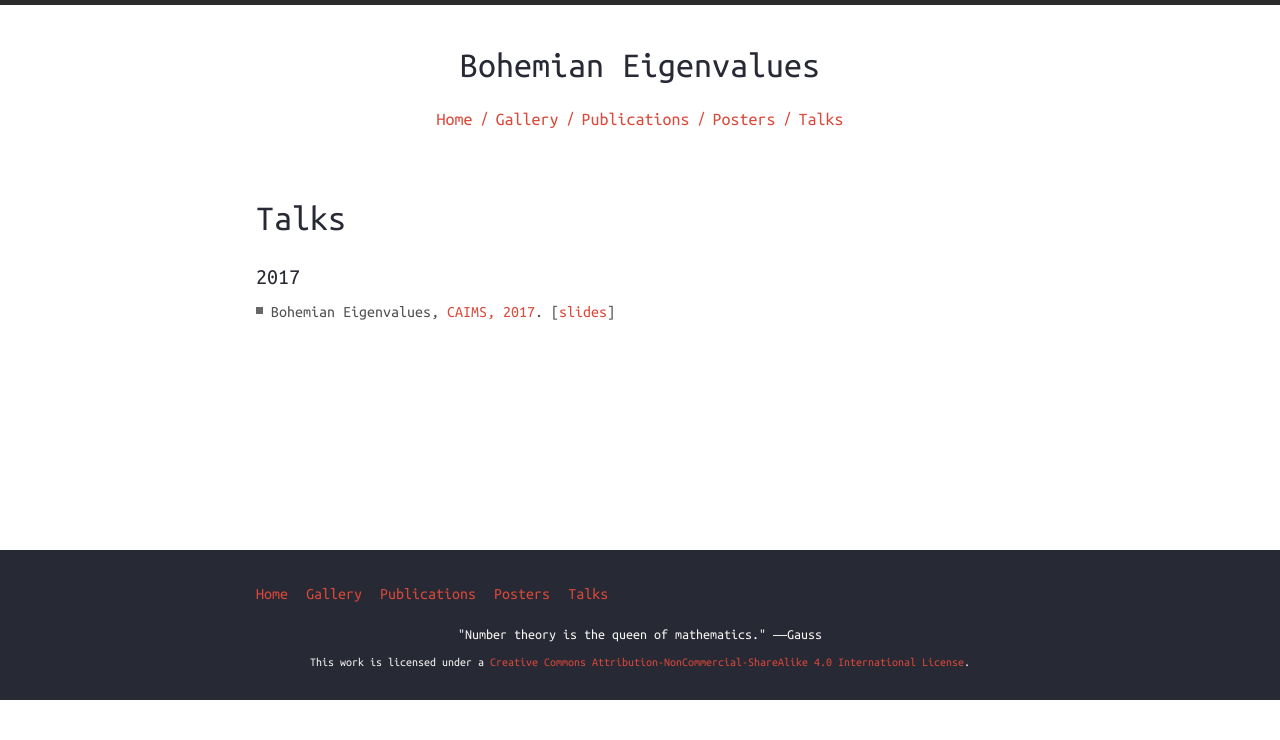
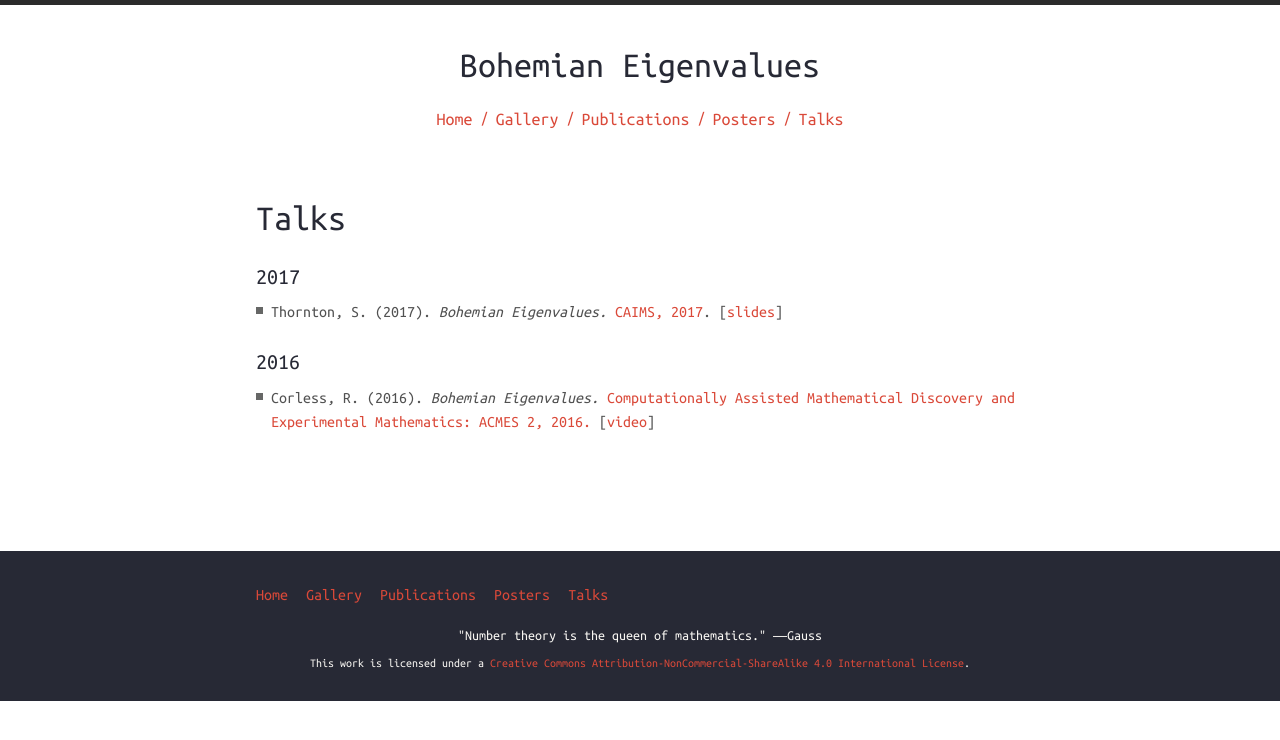
Before and after one commit to BohemianMatrices/BohemianMatrices, a Jekyll site: the page built from talks.md, in a window 1280 px wide. Shown: the top 740 px of the page. Built offline with Jekyll 4.4.1, drawn with Linux system fonts in a browser that asks for light colours; nearby versions of some CDN libraries.

Commit message:
Added ACMES 2, 2016 talk

```diff
--- a/talks.md
+++ b/talks.md
@@ -5,4 +5,7 @@
 ---
 
 ##### 2017
-- Bohemian Eigenvalues, <a href="http://caims2017.caims.ca/caims2017/welcome2017.html" target="_blank">CAIMS, 2017</a>. [<a href="{{ '/assets/Talks/CAIMS_2017_Bohemian_Eigenvalues.pdf' | prepend: site.baseurl | prepend: site.url }}" target="_blank">slides</a>]
+- Thornton, S. (2017). <i>Bohemian Eigenvalues.</i> <a href="http://caims2017.caims.ca/caims2017/welcome2017.html" target="_blank">CAIMS, 2017</a>. [<a href="{{ '/assets/Talks/CAIMS_2017_Bohemian_Eigenvalues.pdf' | prepend: site.baseurl | prepend: site.url }}" target="_blank">slides</a>]
+
+##### 2016
+- Corless, R. (2016). <i>Bohemian Eigenvalues.</i> <a href="https://acmes.org/" target="_blank">Computationally Assisted Mathematical Discovery and Experimental Mathematics: ACMES 2, 2016.</a> [<a href="https://www.youtube.com/watch?v=qB1KZWU8g2U" target="_blank">video</a>]
```
